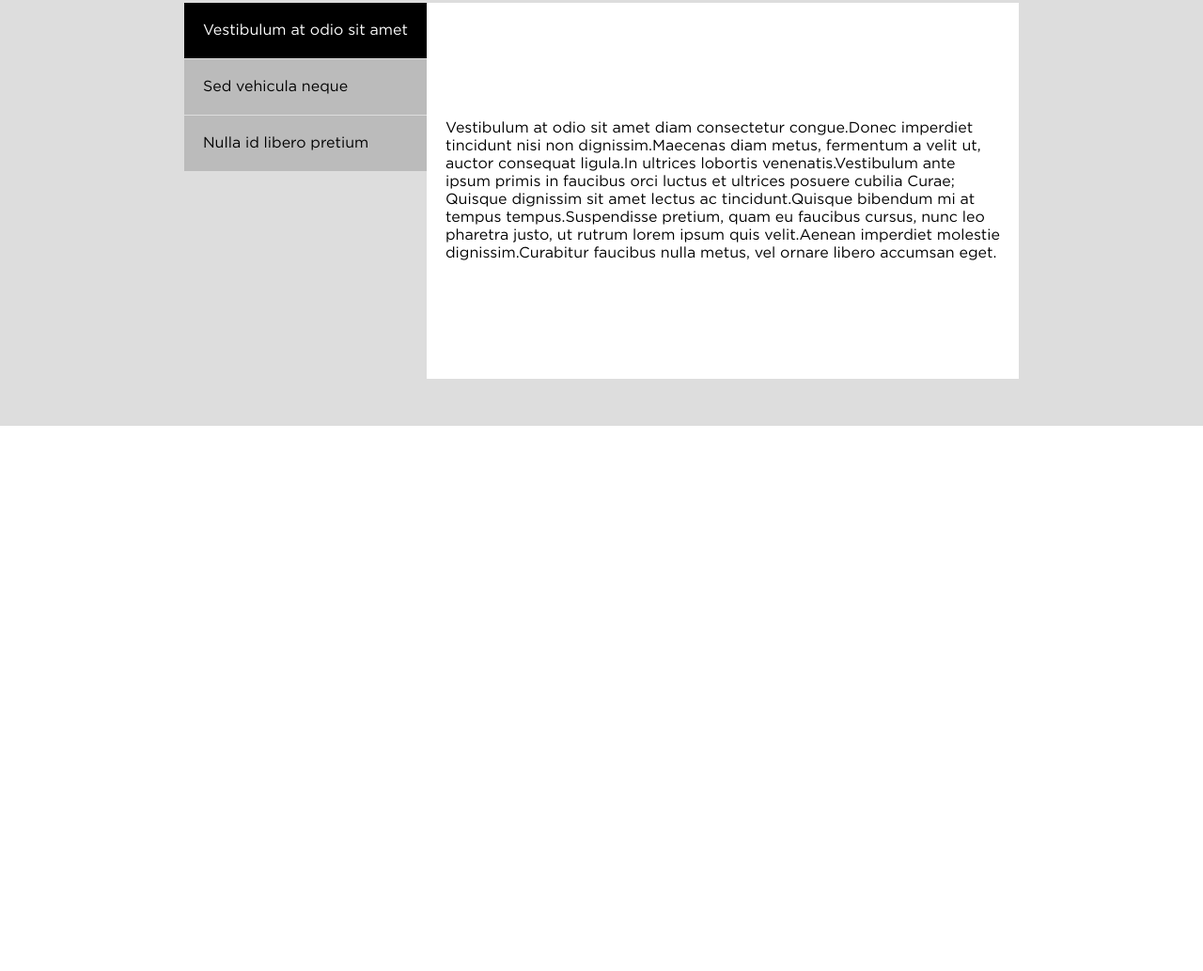
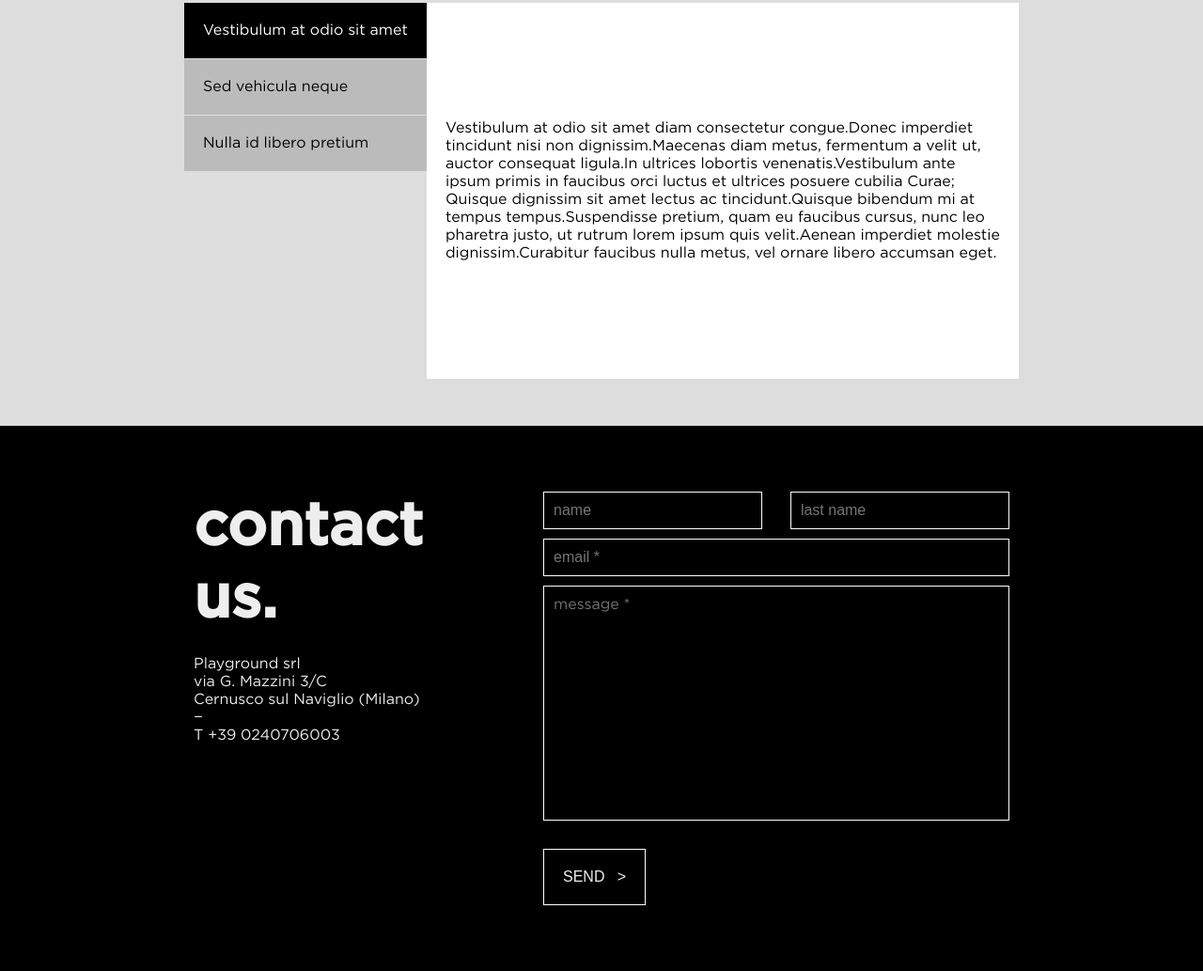
Before and after one commit to RiccardoMurru/PG_test, a website: page index.html in a window 1280 px wide. Shown: the part 3136-4169 px from the top of the page at 94% size. Before the commit the page ends 3589 px from the top, so only its background shows below. Drawn offline with nearby package versions, Linux system fonts and the light colour scheme.

Commit message:
add form

```diff
--- a/index.html
+++ b/index.html
@@ -149,7 +149,7 @@
 							Cupiditate sequi quibusdam eum deleniti aperiam ipsam tenetur
 							reprehenderit aliquam error facere.
 						</p>
-						<a href="#" class="banner__button">the positions &gt;</a>
+						<a href="#careers" class="banner__button">the positions &gt;</a>
 					</div>
 				</div>
 			</section>
@@ -162,6 +162,54 @@
 				<div class="info-section__content"></div>
 				<img class="loader" src="src/assets/img/loader.png" alt="loader" />
 			</section>
+			<section class="contacts-section">
+				<div id="contacts" class="contacts">
+					<div class="contacts__text">
+						<h2>contact us.</h2>
+						<span>Playground srl</span>
+						<span>via G. Mazzini 3/C</span>
+						<span>Cernusco sul Naviglio &lpar;Milano&rpar;</span>
+						<span>&minus;</span>
+						<span>T &plus;39 0240706003</span>
+					</div>
+					<form class="contacts__form">
+						<label for="name" class="hidden">name</label>
+						<input
+							class="contacts__input input-small"
+							type="text"
+							name="name"
+							id="name"
+							placeholder="name"
+						/>
+						<label for="last-name" class="hidden">last name</label>
+						<input
+							class="contacts__input input-small"
+							type="text"
+							name="last-name"
+							id="last-name"
+							placeholder="last name"
+						/>
+						<label for="email" class="hidden">email</label>
+						<input
+							class="contacts__input"
+							type="email"
+							name="email"
+							id="email"
+							placeholder="email *"
+							required
+						/>
+						<label for="message" class="hidden">message</label>
+						<textarea
+							class="contacts__textarea"
+							name="message"
+							id="message"
+							placeholder="message *"
+							required
+						></textarea>
+						<input class="contacts__submit-button" type="submit" value="send   >" />
+					</form>
+				</div>
+			</section>
 		</main>
 		<footer></footer>
 		<!-- jQuery -->
--- a/src/js/app.js
+++ b/src/js/app.js
@@ -1,8 +1,5 @@
 $(document).ready(function() {
-	/**
-	 * Show menu on click
-	 */
-
+	// Show menu on click
 	let hamburger = $('.hamburger');
 	let menu = $('.navbar__items');
 
@@ -75,39 +72,27 @@ $(document).ready(function() {
 
 	// chiamate ajax click su tabs
 	tabs[0].click(() => {
-		content.html('');
-		$('.loader').show();
-		setTimeout(() => {
-			$('.loader').hide();
-			ajaxRequest(endpoints[0], tabs[0], content);
-		}, 800);
-		tabs[0].addClass('active');
-		tabs[1].removeClass('active');
-		tabs[2].removeClass('active');
+		ajaxOnClick(tabs[0], content, tabs[1], tabs[2], endpoints[0]);
 	});
 	tabs[1].click(() => {
-		content.html('');
-		$('.loader').show();
-		setTimeout(() => {
-			$('.loader').hide();
-			ajaxRequest(endpoints[1], tabs[1], content);
-		}, 800);
-		tabs[1].addClass('active');
-		tabs[0].removeClass('active');
-		tabs[2].removeClass('active');
+		ajaxOnClick(tabs[1], content, tabs[0], tabs[2], endpoints[1]);
 	});
 	tabs[2].click(() => {
-		content.html('');
-		$('.loader').show();
-		setTimeout(() => {
-			$('.loader').hide();
-			ajaxRequest(endpoints[2], tabs[2], content);
-		}, 800);
-		tabs[2].addClass('active');
-		tabs[0].removeClass('active');
-		tabs[1].removeClass('active');
+		ajaxOnClick(tabs[2], content, tabs[0], tabs[1], endpoints[2]);
 	});
 
+	// Validazione form
+	const email = $('#email');
+	const textarea = $('#message');
+
+	$('.contacts__form').submit(() => {
+		email.validity.valid
+			? email.validationMessage('')
+			: email.validationMessage('Enter an email address');
+		textarea.validity.valid
+			? textarea.validationMessage('')
+			: textare.validationMessage('Enter a message');
+	});
 	/************
 	 * Functions
 	 ************/
@@ -176,4 +161,17 @@ $(document).ready(function() {
 			content.html(response.item.content);
 		});
 	}
+
+	// gestione chiamate ajax su click
+	function ajaxOnClick(activeTab, content, inactiveTab1, inactiveTab2, endpoint) {
+		content.html('');
+		$('.loader').show();
+		setTimeout(() => {
+			$('.loader').hide();
+			ajaxRequest(endpoint, activeTab, content);
+		}, 800);
+		activeTab.addClass('active');
+		inactiveTab1.removeClass('active');
+		inactiveTab2.removeClass('active');
+	}
 }); // End Doc Ready
--- /dev/null
+++ b/src/scss/_contacts.scss
@@ -0,0 +1,85 @@
+/* Contacts */
+.contacts-section {
+	background: #000;
+	color: $text-white;
+	padding: 20px;
+	.contacts {
+		display: flex;
+		flex-wrap: wrap;
+		&__text {
+			h2 {
+				font-size: 4em;
+				font-family: 'Gotham-Medium';
+				margin-bottom: 20px;
+			}
+			span {
+				display: block;
+			}
+		}
+		&__form {
+			margin: 50px 0;
+			.contacts__input,
+			.contacts__textarea {
+				width: 100%;
+				margin-bottom: 10px;
+				padding: 10px;
+				font-size: 1em;
+				border: 1px solid #fff;
+				outline: none;
+				background: transparent;
+				transition: background 0.5s;
+				color: #fff;
+				&:focus {
+					background: rgba(255, 255, 255, 0.2);
+				}
+			}
+			.contacts__input {
+				height: 40px;
+			}
+			.contacts__textarea {
+				height: 250px;
+				font-family: inherit;
+				resize: none;
+			}
+			.contacts__submit-button {
+				display: inline-block;
+				padding: 20px;
+				text-transform: uppercase;
+				font-size: 1em;
+				margin-top: 20px;
+				color: $text-white;
+				border: 1px solid #fff;
+				background: transparent;
+				cursor: pointer;
+			}
+		}
+	}
+}
+
+@media (min-width: 768px) {
+	.contacts-section {
+		.contacts {
+			margin: 50px 0;
+			flex-wrap: nowrap;
+			justify-content: center;
+			&__text {
+				flex-basis: 50%;
+				order: 0;
+				flex-basis: 30%;
+				h2 {
+					width: 20%;
+				}
+			}
+			&__form {
+				display: flex;
+				flex-wrap: wrap;
+				justify-content: space-between;
+				margin: 0;
+				flex-basis: 40%;
+				.input-small {
+					flex-basis: 47%;
+				}
+			}
+		}
+	}
+}
--- a/src/scss/_form.scss
+++ /dev/null
@@ -1 +0,0 @@
-/* Form */
--- a/src/scss/app.scss
+++ b/src/scss/app.scss
@@ -10,4 +10,4 @@
 @import 'cards';
 @import 'banners';
 @import 'info-section';
-@import 'form';
+@import 'contacts';
```
Also changed, not shown: dist/css/app.css, dist/js/app.js.
